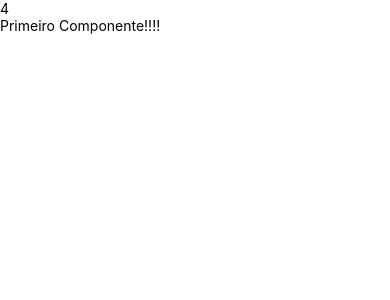
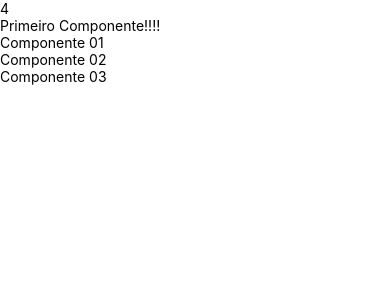
Before and after one commit to ThadeuCesario/ThadeuCesario, a React Native app in the folder fundamentals/: screen / in a window 390 px wide. Shown: the top 300 px of the page. Built offline with nearby package versions, Linux system fonts and the light colour scheme.

Commit message:
Export methods

```diff
--- a/fundamentals/src/App.js
+++ b/fundamentals/src/App.js
@@ -2,12 +2,16 @@ import React from 'react';
 import {View, Text} from 'react-native';
 
 import PrimeiroComponente from './components/Primeiro';
+import {MultiComponenteOne, MultiComponenteTwo, MultiComponenteThree} from './components/Multi';
 
 export default () => {
     return(
         <View>
             <Text>{2+2}</Text>
             <PrimeiroComponente></PrimeiroComponente>
+            <MultiComponenteOne />
+            <MultiComponenteTwo />
+            <MultiComponenteThree />
         </View>
     )
 }
--- /dev/null
+++ b/fundamentals/src/components/Multi.js
@@ -0,0 +1,16 @@
+import React from 'react';
+import {Text} from 'react-native';
+
+function MultiComponenteOne(){
+    return <Text>Componente 01</Text>
+}
+
+function MultiComponenteTwo(){
+    return <Text>Componente 02</Text>
+}
+
+function MultiComponenteThree(){
+    return <Text>Componente 03</Text>
+}
+
+export {MultiComponenteOne, MultiComponenteTwo, MultiComponenteThree};
```
